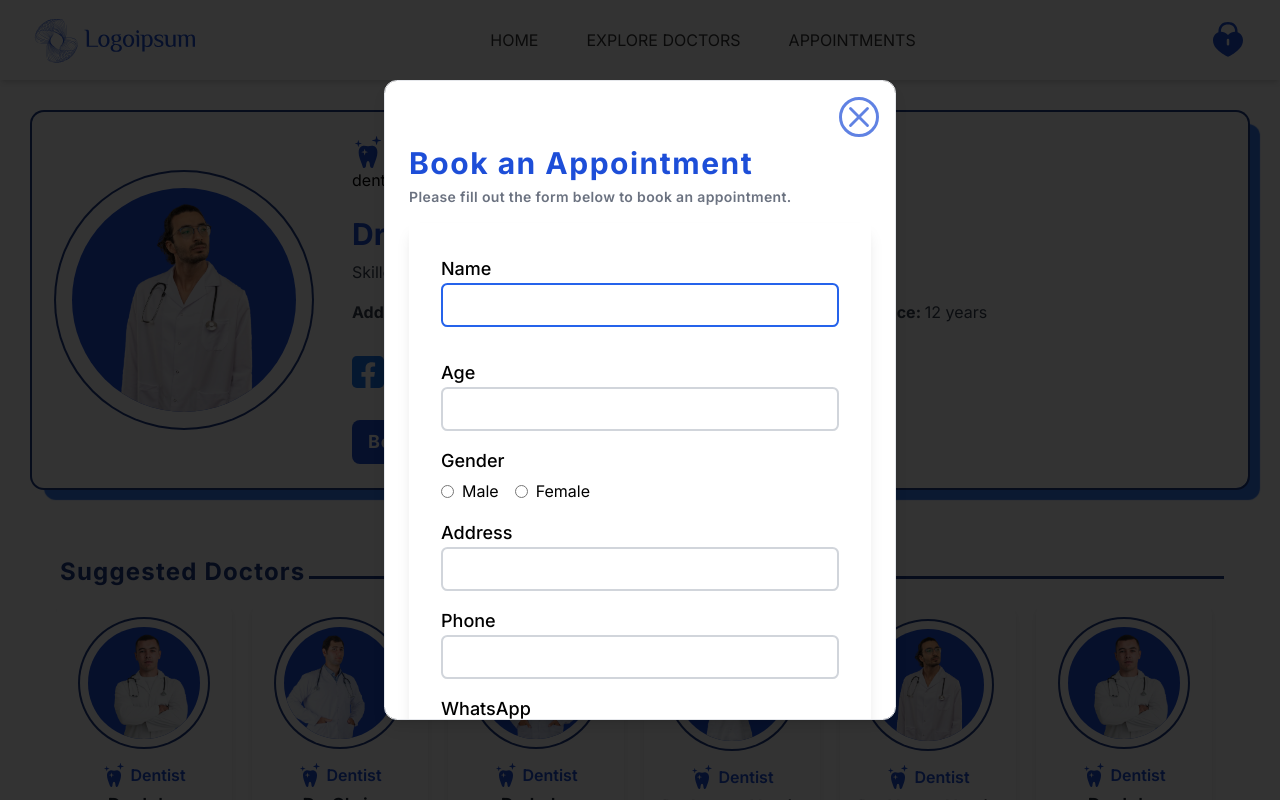
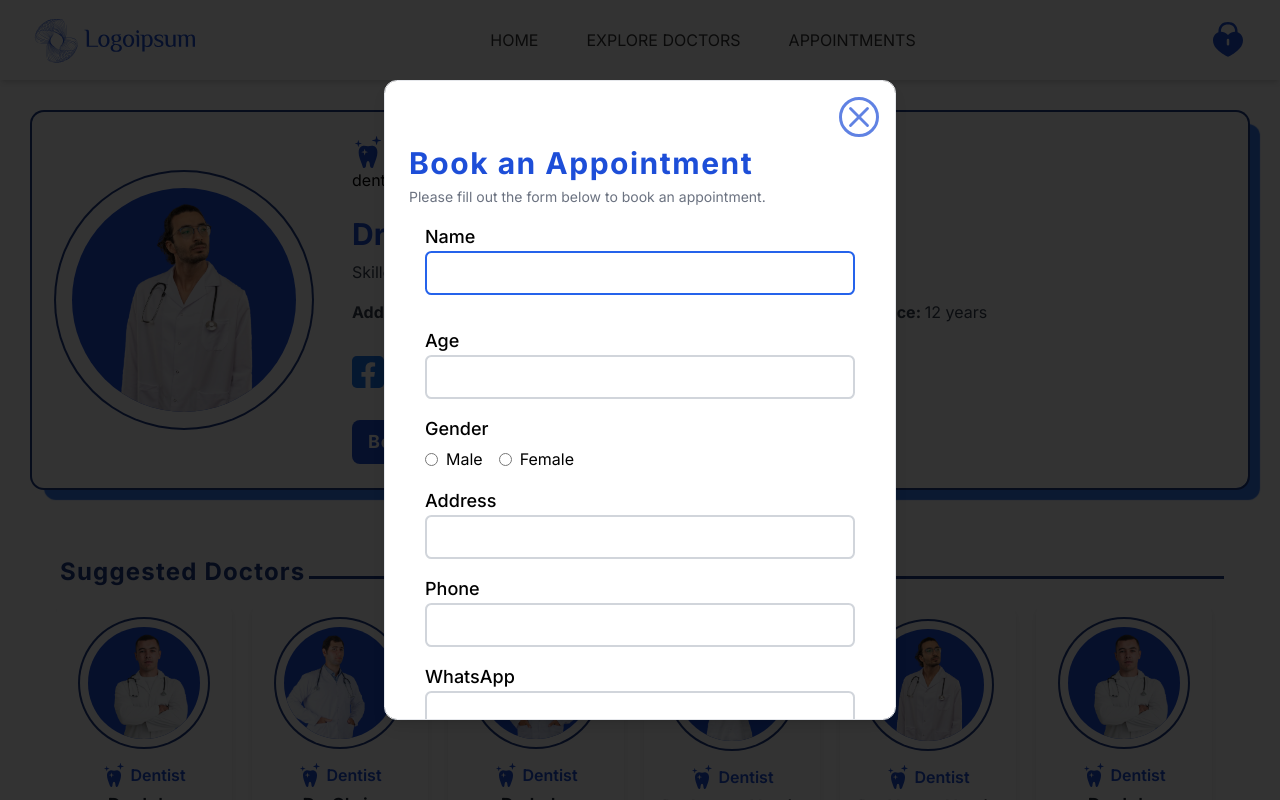
Before and after one commit to mahmoud-saeed1/booking-doctor-appointment, a Next.js app: page /details/doctor-001 in a window 1280 px wide. Both pictures are taken after a click on the button "Book Appointment". Shown: the top 800 px of the page. Built offline with nearby package versions, Linux system fonts and the light colour scheme.

Commit message:
Fix appoiment form reponsive isse

```diff
--- a/app/(routes)/details/_components/AppointmentDialog/index.tsx
+++ b/app/(routes)/details/_components/AppointmentDialog/index.tsx
@@ -38,10 +38,10 @@ const AppointmentDialog = ({
         style={{ borderRadius: ".8rem" }}
       >
         <DialogHeader className="mt-10">
-          <DialogTitle className="text-primary font-bold tracking-wider text-3xl whitespace-nowrap">
+          <DialogTitle className="text-primary font-bold tracking-wider text-2xl lg:text-3xl">
             Book an Appointment
           </DialogTitle>
-          <DialogDescription className="text-gray-500 font-semibold tracking-wide">
+          <DialogDescription className="text-gray-500 text-sm">
             Please fill out the form below to book an appointment.
           </DialogDescription>
         </DialogHeader>
--- a/app/(routes)/details/_components/AppointmentForm/index.tsx
+++ b/app/(routes)/details/_components/AppointmentForm/index.tsx
@@ -114,7 +114,7 @@ const AppointmentForm = ({
   return (
     <form
       onSubmit={handleSubmit}
-      className="p-8 bg-white shadow-lg rounded-lg flex flex-col space-y-4"
+      className="p-4 flex flex-col space-y-4 overflow-x-hidden overflow-y-scroll lg:scrollbar-thin"
     >
       <FormField
         id="name"
--- a/app/(routes)/details/_ui/FormField.tsx
+++ b/app/(routes)/details/_ui/FormField.tsx
@@ -12,7 +12,7 @@ const FormField: React.FC<FormFieldProps> = ({
   error,
 }) => (
   <div className="mb-4">
-    <label htmlFor={id} className="block text-lg font-medium">
+    <label htmlFor={id} className="block text-[1rem] lg:text-lg font-medium">
       {label}
     </label>
     <input
--- a/components/ui/dialog.tsx
+++ b/components/ui/dialog.tsx
@@ -38,7 +38,7 @@ const DialogContent = React.forwardRef<
     <DialogPrimitive.Content
       ref={ref}
       className={cn(
-        "fixed left-[50%] top-[50%] z-50 grid w-full max-w-lg translate-x-[-50%] translate-y-[-50%] gap-4 border bg-background p-6 shadow-lg duration-200 data-[state=open]:animate-in data-[state=closed]:animate-out data-[state=closed]:fade-out-0 data-[state=open]:fade-in-0 data-[state=closed]:zoom-out-95 data-[state=open]:zoom-in-95 data-[state=closed]:slide-out-to-left-1/2 data-[state=closed]:slide-out-to-top-[48%] data-[state=open]:slide-in-from-left-1/2 data-[state=open]:slide-in-from-top-[48%] sm:rounded-lg",
+        "fixed left-[50%] top-[50%] z-50 w-full max-w-lg translate-x-[-50%] translate-y-[-50%] border bg-background p-6 shadow-lg duration-200 data-[state=open]:animate-in data-[state=closed]:animate-out data-[state=closed]:fade-out-0 data-[state=open]:fade-in-0 data-[state=closed]:zoom-out-95 data-[state=open]:zoom-in-95 data-[state=closed]:slide-out-to-left-1/2 data-[state=closed]:slide-out-to-top-[48%] data-[state=open]:slide-in-from-left-1/2 data-[state=open]:slide-in-from-top-[48%] sm:rounded-lg",
         className
       )}
       {...props}
```
